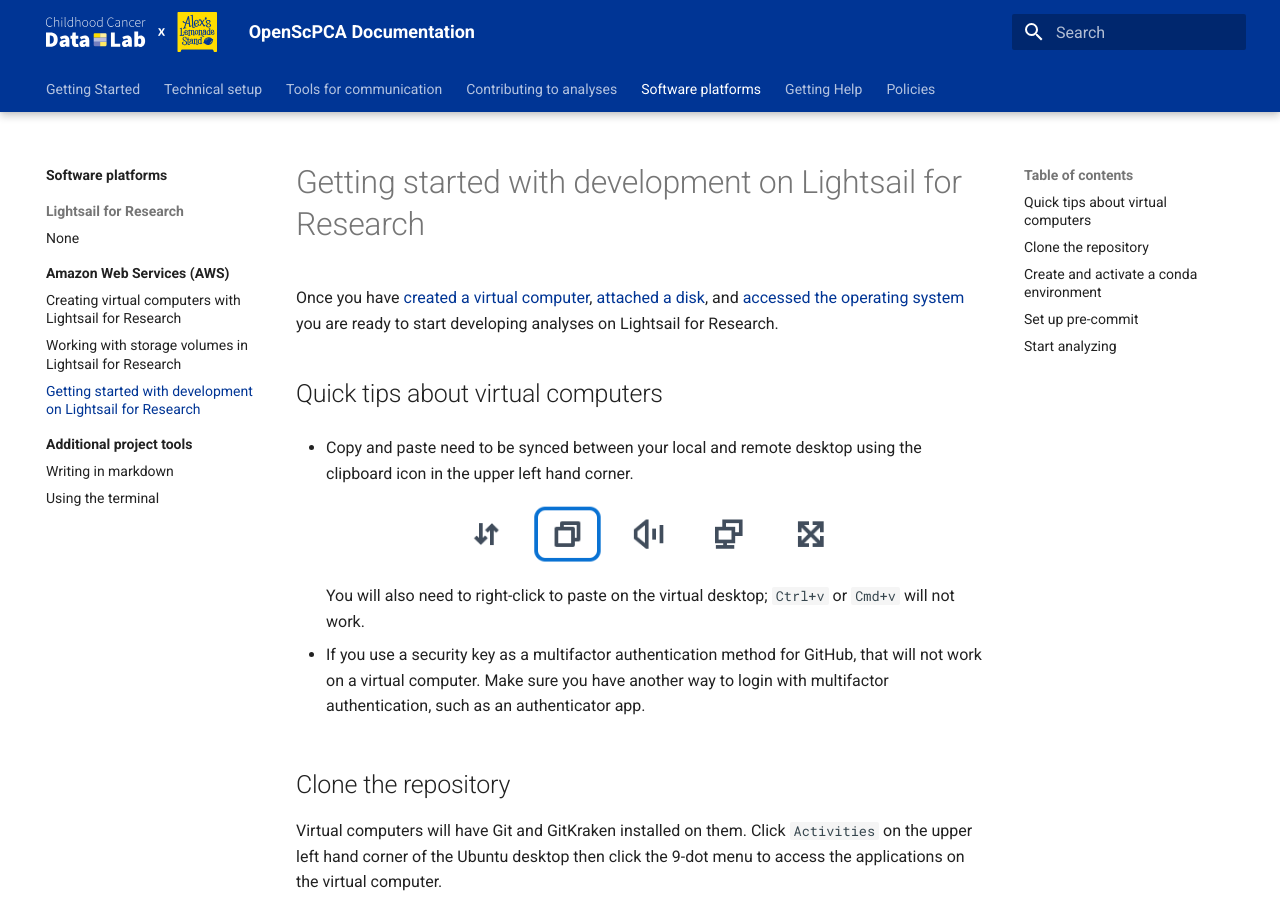
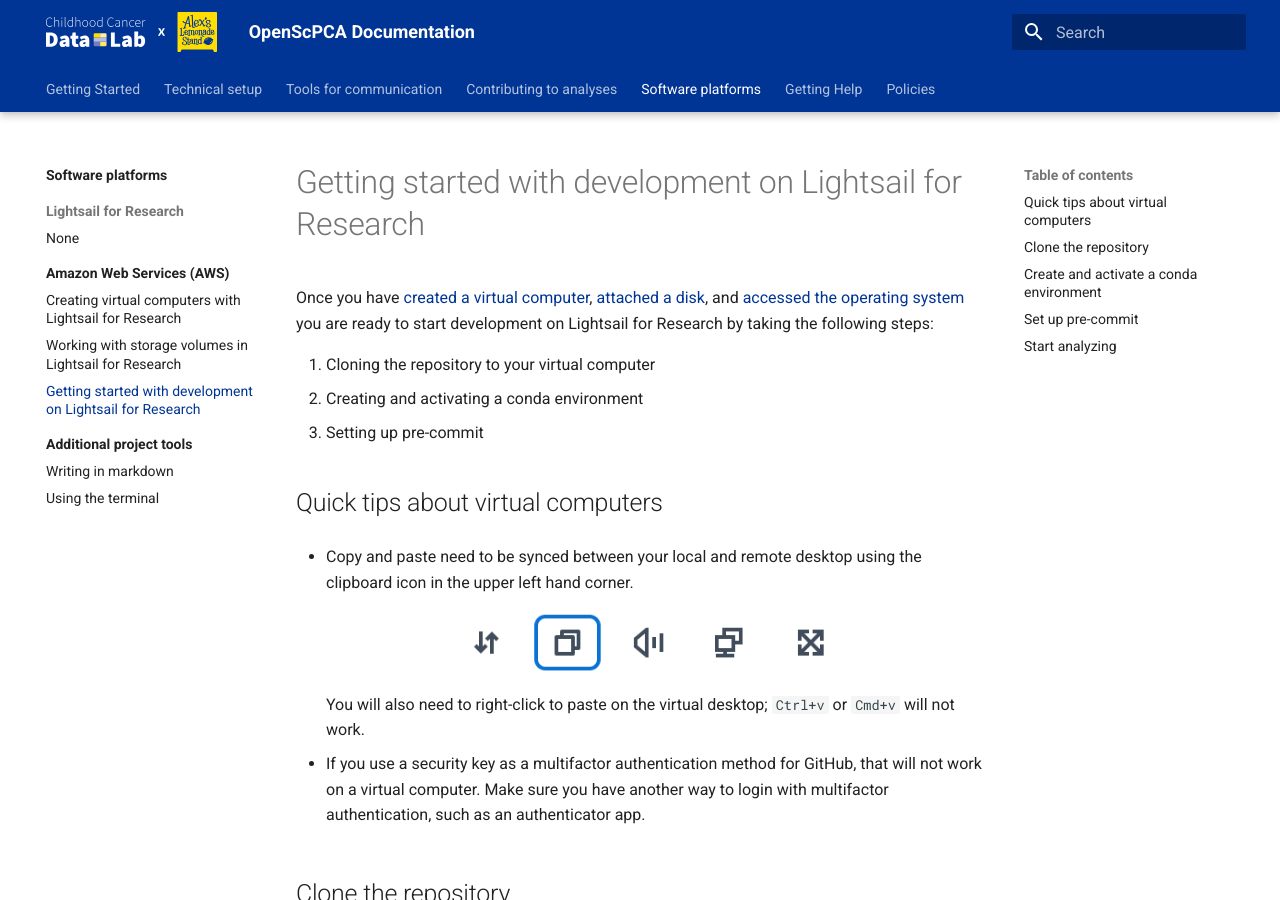
Before and after one commit to AlexsLemonade/OpenScPCA-analysis, an MkDocs documentation site: the page built from docs/software-platforms/aws/starting-development-on-lsfr.md, in a window 1280 px wide and 900 px high. Built offline with MkDocs 1.6.1 and Material for MkDocs 9.7.7, drawn with Linux system fonts in a browser that asks for light colours.

Commit message:
List out steps

```diff
--- a/docs/software-platforms/aws/starting-development-on-lsfr.md
+++ b/docs/software-platforms/aws/starting-development-on-lsfr.md
@@ -1,6 +1,10 @@
 # Getting started with development on Lightsail for Research
 
-Once you have [created a virtual computer](creating-vcs.md), [attached a disk](working-with-volumes.md), and [accessed the operating system](creating-vcs.md#how-to-access-a-virtual-computer) you are ready to start developing analyses on Lightsail for Research.
+Once you have [created a virtual computer](creating-vcs.md), [attached a disk](working-with-volumes.md), and [accessed the operating system](creating-vcs.md#how-to-access-a-virtual-computer) you are ready to start development on Lightsail for Research by taking the following steps:
+
+1. Cloning the repository to your virtual computer
+2. Creating and activating a conda environment
+3. Setting up pre-commit
 
 ## Quick tips about virtual computers
 
```
